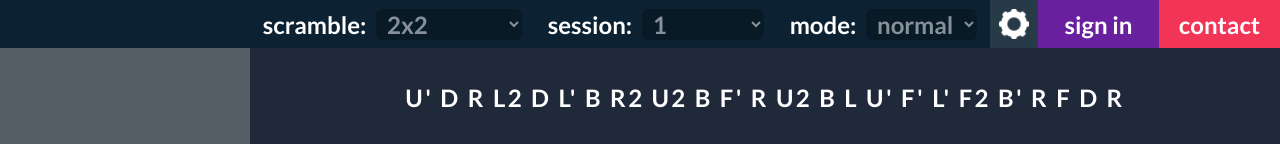
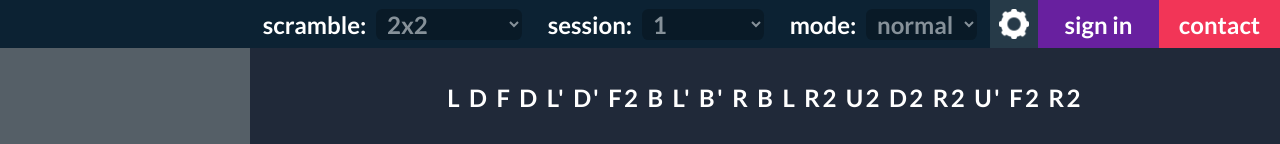
Before and after one commit to pawelkaczoruk/pk-timer, a Vue app: page / in a window 1280 px wide. Shown: the top 144 px of the page. Built offline with nearby package versions, Linux system fonts and the light colour scheme.

Commit message:
add method for scrambling cube, send scramble to Scramble component and display it

```diff
--- a/src/App.vue
+++ b/src/App.vue
@@ -4,7 +4,7 @@
     <SelectPanel class="select-panel" />
     <MenuBar class="menu-bar" />
     <Stats class="stats" />
-    <Scramble class="scramble" />
+    <Scramble class="scramble" :scramble="scramble" />
     <Display class="display" />
     <Cube class="cube" />
     <Graph class="graph" />
@@ -39,6 +39,75 @@ export default {
     Graph,
     Extra,
     Compete
+  },
+  data() {
+    return {
+      scramble: []
+    }
+  },
+  methods: {
+    generateScramble(cube) {
+      let scramble;
+
+      switch(cube) {
+        case '2x2':
+        case '3x3': scramble = this.generateScrambleNxN(cube); break;
+      }
+
+      this.scramble = scramble;
+    },
+
+    // function to generate NxNxN scrambles - atm only for 2x2 and 3x3 cubes
+    generateScrambleNxN(cube) {
+      let scramble = [],
+          randSuffix,
+          suffix,
+          letter,
+          randLetter,
+          prev1Letter,
+          prev2Letter,
+          randGroup,
+          prevGroup,
+          length;
+
+      switch(cube) {
+        case '2x2': length = Math.floor(9 + Math.random() * 3); break;
+        case '3x3': length = Math.floor(19 + Math.random() * 6); break;
+      }
+
+      for(let i=0; i<length; i++) {
+        randSuffix = Math.floor(Math.random() * 3);
+
+        // generate letter
+        do {
+          randLetter = Math.floor(Math.random() * 2);
+          randGroup = Math.floor(Math.random() * 3);
+
+          switch(randGroup) {
+            case 0: letter = randLetter === 0 ? 'U' : 'D'; break;
+            case 1: letter = randLetter === 0 ? 'F' : 'B'; break;
+            case 2: letter = randLetter === 0 ? 'R' : 'L'; break;
+          }
+
+        } while(letter === prev1Letter || (letter === prev2Letter && randGroup === prevGroup));
+
+        // determine suffix
+        suffix = randSuffix === 0 ? '' : randSuffix === 1 ? '2' : '\'';
+
+        // save previous and second previous letter
+        if(i>1) prev2Letter = prev1Letter;
+        prev1Letter = letter;
+        prevGroup = randGroup;
+
+        // apply new letter with suffix
+        scramble.push(`${letter}${suffix}`)
+      }
+
+      return scramble;
+    }
+  },
+  created() {
+    this.generateScramble('3x3');
   }
 }
 </script>
--- a/src/components/Scramble.vue
+++ b/src/components/Scramble.vue
@@ -1,12 +1,13 @@
 <template>
-  <div class="scramble">
-    <p>U' D R L2 D L' B R2 U2 B F' R U2 B L U' F' L' F2 B' R F D R</p>
+  <div class="scramble" >
+    <p>{{ scramble.join(' ') }}</p>
   </div>
 </template>
 
 <script>
 export default {
-  name: 'Scramble'
+  name: 'Scramble',
+  props: ['scramble']
 }
 </script>
 
```
